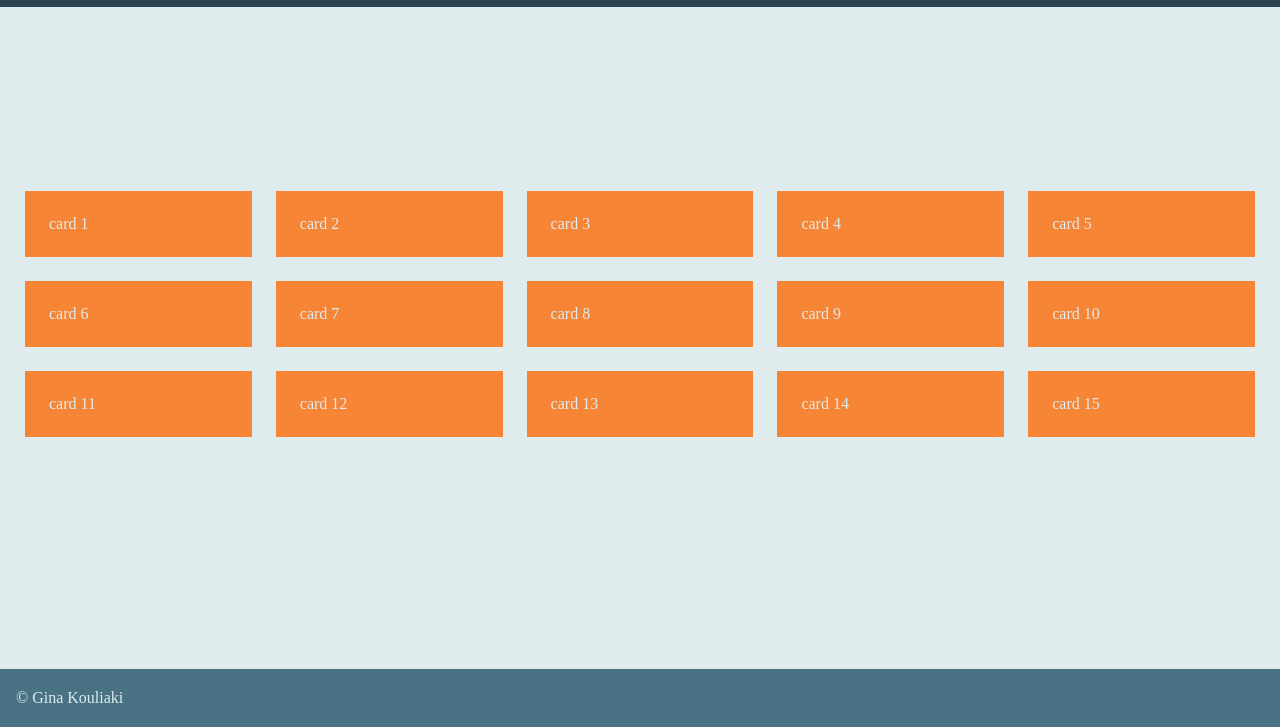
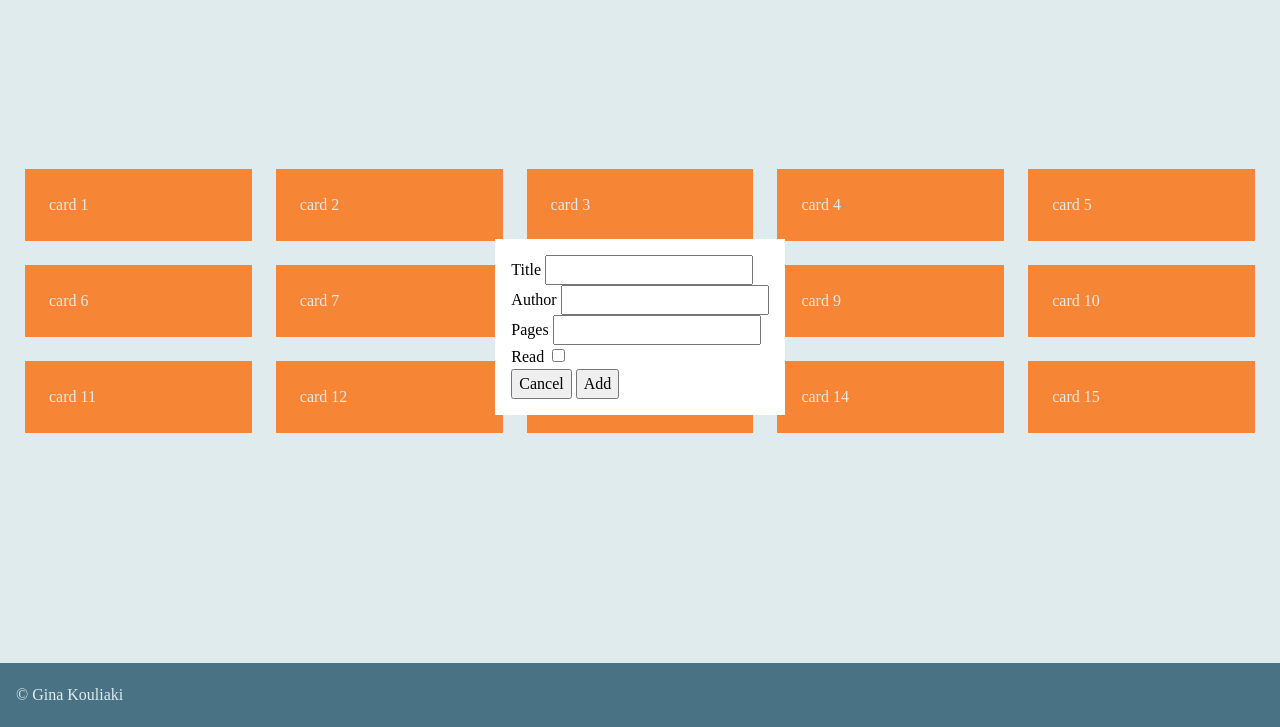
Before and after one commit to GinaKoul/Library_Project, a plain HTML site: page index.html in a window 1280 px wide. Shown: the part 73-800 px from the top of the page. Drawn offline with Linux system fonts and the light colour scheme.

Commit message:
Add modal dialog

```diff
--- a/index.html
+++ b/index.html
@@ -36,5 +36,29 @@
     <footer class="footer-main container-fluid mt-auto">
         <div>&copy Gina Kouliaki</div>
     </footer>
+    <dialog id="modalDialog" open>
+        <form>
+            <div>
+                <label for="bookTitle">Title</label>
+                <input id="bookTitle" type="text" name="addBook.title">
+            </div>
+            <div>
+                <label for="bookAuthor">Author</label>
+                <input id="bookAuthor" type="text" name="addBook.author">
+            </div>
+            <div>
+                <label for="bookPages">Pages</label>
+                <input id="bookPages" type="number" name="addBook.pages">
+            </div>
+            <div>
+                <label for="bookRead">Read</label>
+                <input id="bookRead" type="checkbox" name="addBook.read">
+            </div>
+            <div>
+                <button value="cancel" formmethod="dialog">Cancel</button>
+                <button id="addBtn" value="default">Add</button>
+            </div>
+        </form>
+    </dialog>
 </body>
 </html>
--- a/main.js
+++ b/main.js
@@ -1,3 +1,5 @@
+let myLibrary = [];
+
 function Book(title,author,pages,read) {
     this.title = title;
     this.author = author;
@@ -14,6 +16,14 @@ function Book(title,author,pages,read) {
     };
 }
 
-const theHobbit = new Book('The Hobbit','J.R.R. Tolkien',295,false);
+function addBookToLibrary(event) {
+    event.preventDefault
+    const newBook = new Book('The Hobbit','J.R.R. Tolkien',295,false);
+    console.log(newBook.info());
+}
 
-console.log(theHobbit.info());
+document.addEventListener('submit',addBookToLibrary);
+
+// const theHobbit = new Book('The Hobbit','J.R.R. Tolkien',295,false);
+
+// console.log(theHobbit.info());
--- a/styles.css
+++ b/styles.css
@@ -4,6 +4,10 @@
     --second-color: #dfebed;
     --third-color: #497285;
     --fourth-color: #2b4450;
+    --heading-1: 2.5rem;
+    --heading-2: 2rem;
+    --heading-3: 1.5rem;
+    --default-font-size: 1rem;
     --header-bg: var(--fourth-color);
     --header-color: var(--second-color);
     --body-bg: var(--second-color);
@@ -18,11 +22,67 @@
 }
 
 /* Reset */
+html, body, div, span, applet, object, iframe,
+h1, h2, h3, h4, h5, h6, p, blockquote, pre,
+a, abbr, acronym, address, big, cite, code,
+del, dfn, em, img, ins, kbd, q, s, samp,
+small, strike, strong, sub, sup, tt, var,
+b, u, i, center,
+dl, dt, dd, ol, ul, li,
+fieldset, form, label, legend,
+table, caption, tbody, tfoot, thead, tr, th, td,
+article, aside, canvas, details, embed,
+figure, figcaption, footer, header, hgroup,
+menu, nav, output, ruby, section, summary,
+time, mark, audio, video {
+    margin: 0;
+    padding: 0;
+    border: 0;
+    outline: 0;
+    font-size: var(--default-font-size);
+    font: inherit;
+    vertical-align: baseline;
+}
+/* HTML5 display-role reset for older browsers */
+article, aside, details, figcaption, figure,
+footer, header, hgroup, menu, nav, section {
+    display: block;
+}
+body {
+    line-height: 1.5;
+    -webkit-font-smoothing: antialiased;
+}
+ol, ul {
+    list-style: none;
+}
+blockquote, q {quotes: none}
+blockquote:before, blockquote:after,
+q:before, q:after {
+    content: '';
+    content: none;
+}
+table {
+    border-collapse: collapse;
+    border-spacing: 0;
+}
+
+img, picture, video, canvas, svg {
+    display: block;
+    max-width: 100%;
+}
+
+input, button, textarea, select {font: inherit}
+p, h1, h2, h3, h4, h5, h6 {overflow-wrap: break-word;}
+
 html, body {
     margin: 0;
     padding: 0;
     color: var(--body-color);
 }
+
+h1 {font-size: var(--heading-1)}
+h2 {font-size: var(--heading-2)}
+h3 {font-size: var(--heading-3)}
 
 /* Main Structure */
 .header-main {
@@ -85,3 +145,16 @@ html, body {
     padding: 24px;
     color: var(--card-color);
 }
+
+/* Modal Dialog */
+
+dialog {
+    top: 50%;
+    transform: translateY(-50%);
+    border: none;
+    outline: none;
+}
+
+dialog::backdrop {
+    background-color: rgb(0 0 0 / 25%);
+}
```
